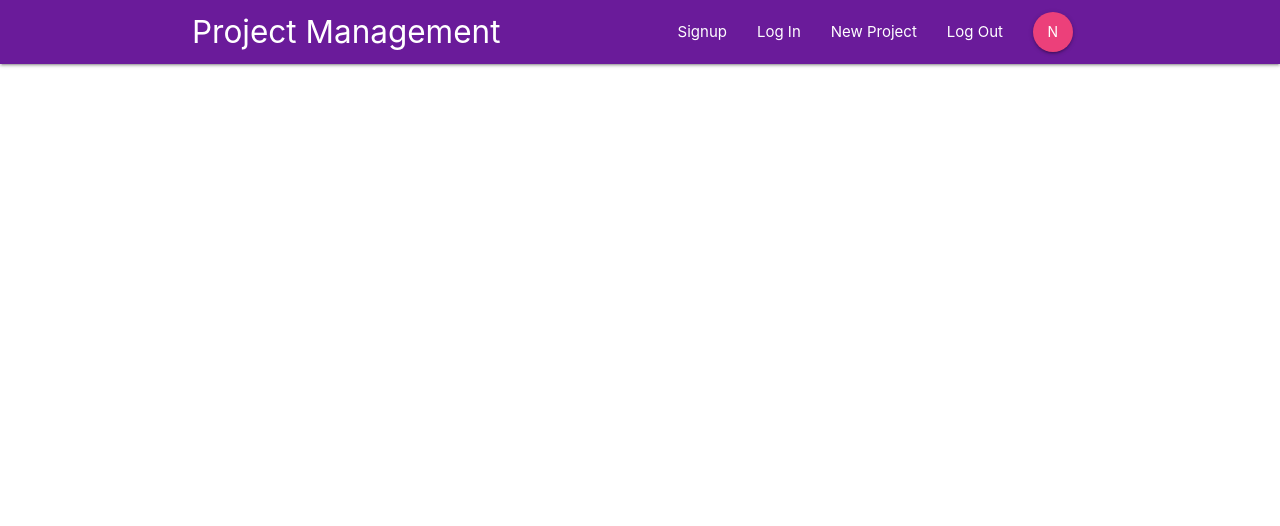
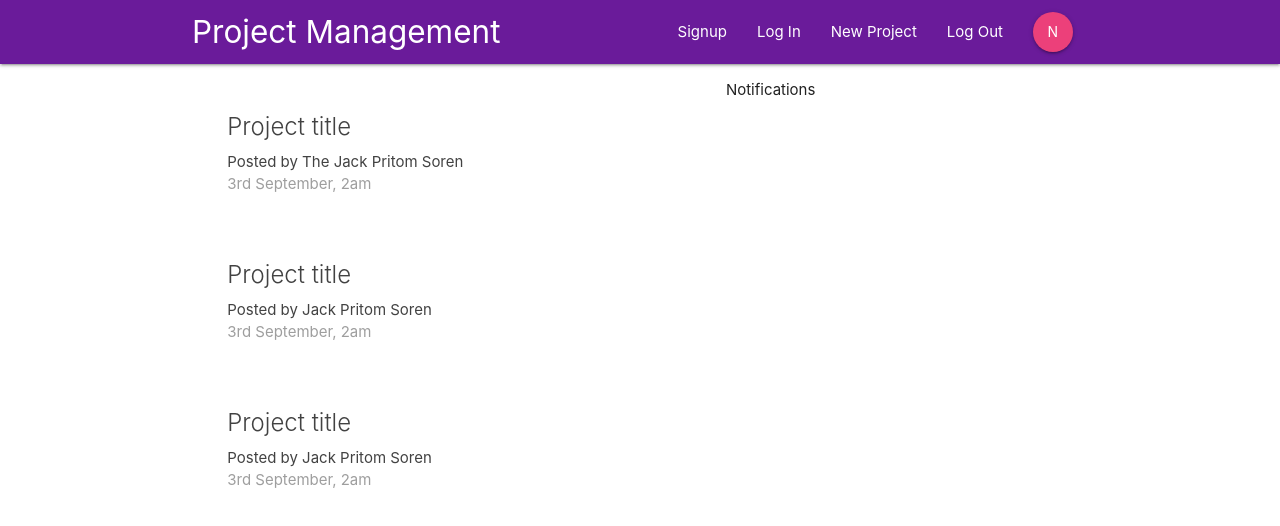
Before and after one commit to jps27CSE/Project-Management-App, a React (Create React App) app: page / in a window 1280 px wide. Shown: the top 526 px of the page. Built offline with nearby package versions, Linux system fonts and the light colour scheme.

Commit message:
Dashboard Component

```diff
--- a/src/App.js
+++ b/src/App.js
@@ -1,12 +1,17 @@
 import React, { Component } from 'react';
-import { BrowserRouter } from 'react-router-dom';
+import { BrowserRouter, Switch, Route } from 'react-router-dom';
 import Navbar from './components/layout/Navbar'
+import Dashboard from './components/dashboard/Dashboard'
+
 class App extends Component {
   render() {
     return (
       <BrowserRouter>
         <div className="App">
           <Navbar />
+          <Switch>
+            <Route path="/" component={Dashboard} />
+          </Switch>
         </div>
       </BrowserRouter>
     );
--- a/src/components/dashboard/Dashboard.js
+++ b/src/components/dashboard/Dashboard.js
@@ -1,4 +1,7 @@
-import React, { Component } from 'react'
+import React, { Component } from 'react';
+import Notifications from './Notifications'
+import ProjectList from '../projects/ProjectList'
+
 
 class Dashboard extends Component {
     render() {
@@ -6,9 +9,10 @@
             <div className="dashboard container">
                 <div className="row">
                     <div className="col s12 m6">
-                        <div className="col s12 m5 offset-m1">
-
-                        </div>
+                        <ProjectList />
+                    </div>
+                    <div className="col s12 m5 offset-m1">
+                        <Notifications />
                     </div>
                 </div>
             </div>
--- a/src/components/dashboard/Notifications.js
+++ b/src/components/dashboard/Notifications.js
@@ -1,5 +1,11 @@
 import React from 'react'
 
-const Notifications = () =>{
+const Notifications = () => {
+    return (
+        <div>
+            <p>Notifications</p>
+        </div>
+    )
+}
 
-}
+export default Notifications
--- a/src/components/projects/ProjectList.js
+++ b/src/components/projects/ProjectList.js
@@ -0,0 +1,37 @@
+import React from 'react'
+
+const ProjectList = () => {
+    return (
+        <div className="project-list section">
+
+            <div className="card z-depth-0 project-summary">
+                <div className="card-content grey-text text-darken-3">
+                    <span className="card-title ">Project title</span>
+                    <p>Posted by The Jack Pritom Soren</p>
+                    <p className="grey-text">3rd September, 2am</p>
+                </div>
+            </div>
+
+            <div className="card z-depth-0 project-summary">
+                <div className="card-content grey-text text-darken-3">
+                    <span className="card-title ">Project title</span>
+                    <p>Posted by Jack Pritom Soren</p>
+                    <p className="grey-text">3rd September, 2am</p>
+                </div>
+            </div>
+
+            <div className="card z-depth-0 project-summary">
+                <div className="card-content grey-text text-darken-3">
+                    <span className="card-title ">Project title</span>
+                    <p>Posted by Jack Pritom Soren</p>
+                    <p className="grey-text">3rd September, 2am</p>
+                </div>
+            </div>
+
+        </div>
+
+
+    )
+}
+
+export default ProjectList
```
